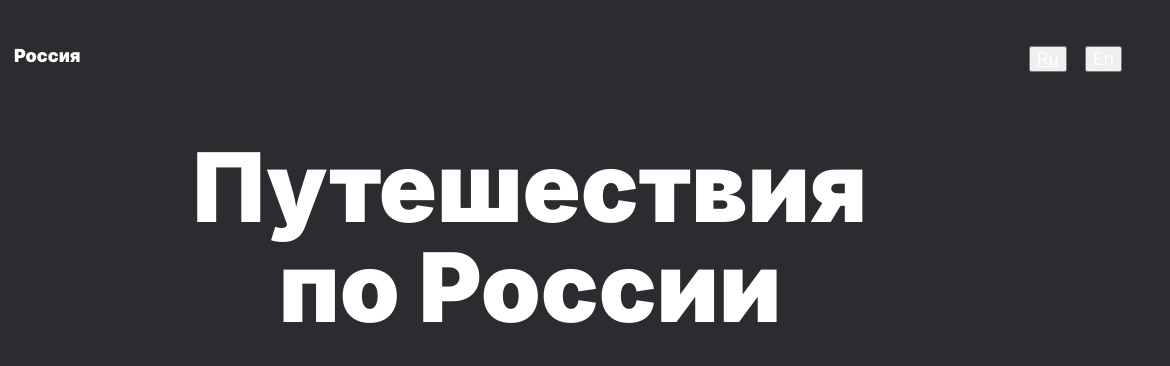
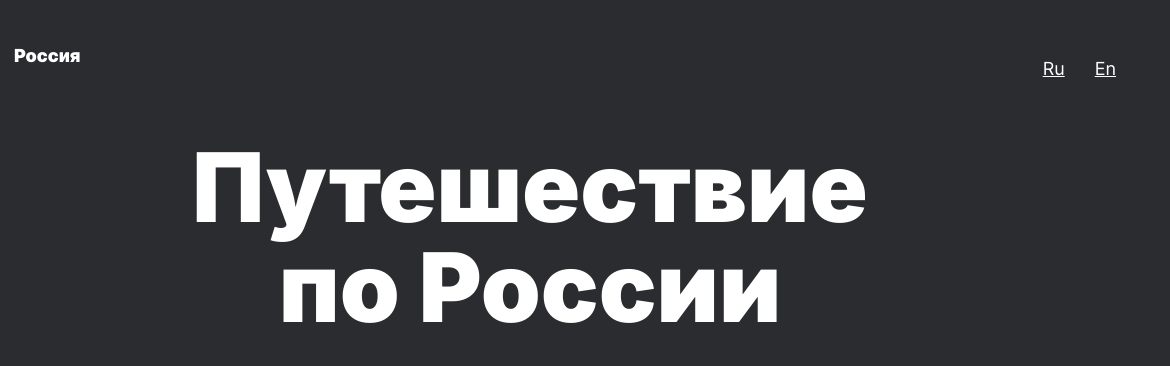
Before and after one commit to totfront/somewhere-travel, a React app: page / in a window 1280 px wide. Shown: the top 366 px of the page, 110-1280 px from the left. Built offline with nearby package versions, Linux system fonts and the light colour scheme.

Commit message:
feat: language switcher

```diff
--- a/src/components/App/App.js
+++ b/src/components/App/App.js
@@ -2,14 +2,25 @@ import styles from "./App.module.css";
 import Header from "../Header/Header";
 import Lead from "../Lead/Lead";
 import PhotoGrid from "../PhotoGrid/PhotoGrid";
+import languageRu from "../../shared/data/textsRu.json";
+import languageEng from "../../shared/data/textsEn.json";
+import { createContext, useState } from "react";
+
+export const LanguageContext = createContext(null);
 
 function App() {
+  const [language, setLanguage] = useState("ru");
+
   return (
-    <div className={styles.app}>
-      <Header />
-      <Lead />
-      <PhotoGrid />
-    </div>
+    <LanguageContext.Provider
+      value={language === "ru" ? languageRu : languageEng}
+    >
+      <div className={styles.app}>
+        <Header setLanguage={setLanguage} />
+        <Lead />
+        <PhotoGrid />
+      </div>
+    </LanguageContext.Provider>
   );
 }
 
--- a/src/components/Header/Header.js
+++ b/src/components/Header/Header.js
@@ -1,36 +1,31 @@
 import styles from "./Header.module.css";
 import headerLogo from "../../Images/__logo.svg";
 
-const changeLanguage = () => {
-
-};
-
-function Header() {
+const Header = ({ setLanguage, language }) => {
   return (
     <header className={styles.header}>
       <div className={styles.logoWrapper}>
         <img className="headerImage" src={headerLogo} alt="Map of Russia"></img>
         <p className={styles.imageSignature}>Россия</p>
       </div>
-      <div className={styles.links}>
-        {/* rename styles */}
+      <div className={styles.buttons}>
         <button
           type={"button"}
-          onClick={changeLanguage}
-          className={`${styles.link} ${styles.ruLink}`}
+          onClick={() => setLanguage("ru")}
+          className={`${styles.button} ${styles.ruLink}`}
         >
           Ru
         </button>
         <button
           type={"button"}
-          onClick={changeLanguage}
-          className={`${styles.link} ${styles.enLink}`}
+          onClick={() => setLanguage("eng")}
+          className={`${styles.button} ${styles.enLink}`}
         >
           En
         </button>
       </div>
     </header>
   );
-}
+};
 
 export default Header;
--- a/src/components/Header/Header.module.css
+++ b/src/components/Header/Header.module.css
@@ -19,27 +19,24 @@ justify-content: space-between;
   font-size: 18px;
 }
 
-.links {
+.buttons {
   margin-top: 30px;
 }
 
-.link {
+.button {
   text-decoration: none;
   color: white;
+  font-size: 18px;
+  line-height: 20px;
+  text-decoration-line: underline;
+  background-color: transparent;
+  border: none;
+  cursor: pointer;
 }
 
 .ruLink {
-  text-decoration-line: underline;
-  font-size: 18px;
-  line-height: 20px;
   margin-right: 18px;
 }
-
-.enLink {
-  font-size: 18px;
-  line-height: 20px;
-}
-
 @media (min-width: 768px) {
   .header {
     margin: auto;
--- a/src/components/Lead/Lead.js
+++ b/src/components/Lead/Lead.js
@@ -1,11 +1,13 @@
 import styles from "./Lead.module.css";
 import route from "../../Images/route.svg";
-import texts from "../../shared/texts.json";
+import { useContext } from "react";
+import { LanguageContext } from "../App/App";
 
 function Lead() {
+  const textContent = useContext(LanguageContext);
   return (
     <section className={styles.wrapper}>
-      <h1 className={styles.title}>{texts.Lead.title.ru}</h1>
+      <h1 className={styles.title}>{textContent.lead.title}</h1>
       <h2 className={styles.subtitle}>
         Настоящая страна не в выпусках новостей, а здесь.
       </h2>
--- /dev/null
+++ b/src/shared/data/textsEn.json
@@ -0,0 +1,5 @@
+{
+    "lead": {
+        "title": "Traveling around Russia"
+    }
+}
--- /dev/null
+++ b/src/shared/data/textsRu.json
@@ -0,0 +1,5 @@
+{
+    "lead": {
+        "title": "Путешествие по России"
+    }
+}
--- a/src/shared/texts.json
+++ /dev/null
@@ -1,8 +0,0 @@
-{
-    "Lead": {
-        "title": {
-"ru": "Путешествия по России",
-"en": "Travelling around Russia"
-        }
-    }
-}
```
